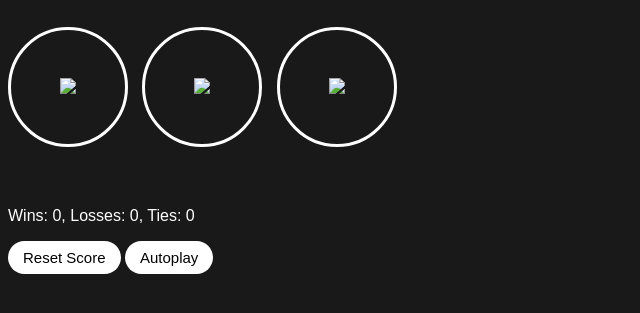
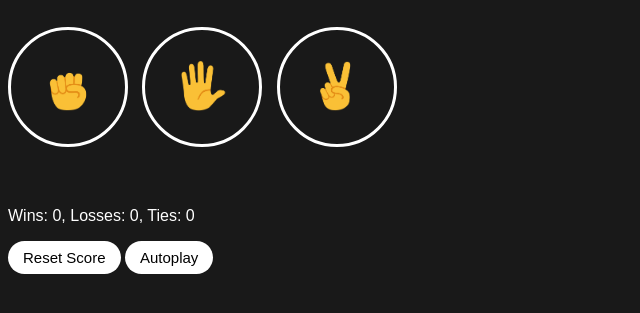
Before and after one commit to BandileSihle/rock_paper_scissors_game, a plain HTML site: page index.html in a window 1280 px wide. Shown: the part 67-380 px from the top of the page, without its empty margins (0-640 px from the left). Drawn offline with Linux system fonts and the light colour scheme; the site is published under a folder, as on GitHub Pages, so addresses that start at the root find nothing.

Commit message:
Fix image paths for Github Pages

```diff
--- a/index.html
+++ b/index.html
@@ -11,15 +11,15 @@
   <p class="title">Rock Paper Scissors</p>
 
   <button class="move-button js-rock-button">
-    <img src="/images/rock-emoji.png" class="move-icon">
+    <img src="images/rock-emoji.png" class="move-icon">
   </button>
 
   <button class="move-button js-paper-button">
-    <img src="/images/paper-emoji.png" class="move-icon">
+    <img src="images/paper-emoji.png" class="move-icon">
   </button>
 
   <button class="move-button js-scissors-button">
-     <img src="/images/scissors-emoji.png" class="move-icon">
+     <img src="images/scissors-emoji.png" class="move-icon">
   </button>
 
   <p class="js-result result"></p>
```
